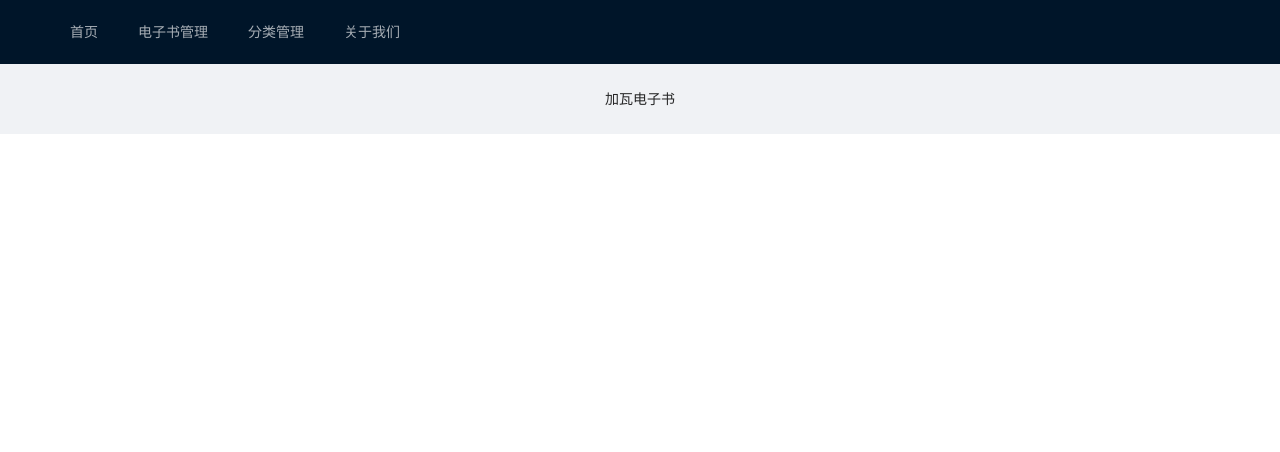
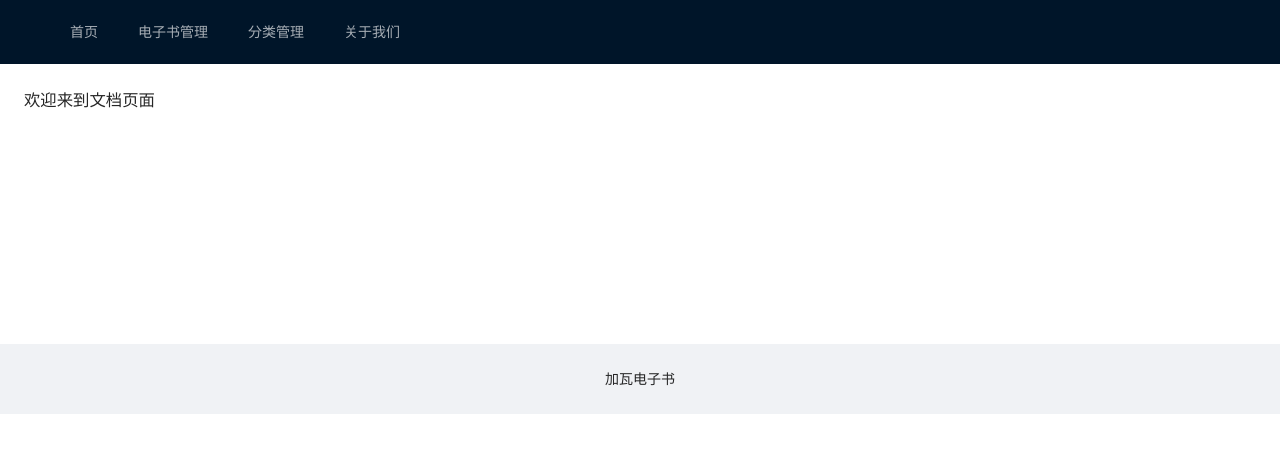
Before and after one commit to xftxyz2001/wiki-sb2v3, a Vue app in the folder web/: page /doc in a window 1280 px wide. Shown: the top 452 px of the page. Built offline with nearby package versions, Linux system fonts and the light colour scheme; no server answers.

Commit message:
8-12 增加文档页面，点击首页电子书标题可以进入文档页面

```diff
--- a/web/src/router/index.ts
+++ b/web/src/router/index.ts
@@ -1,6 +1,8 @@
 import {createRouter, createWebHistory, RouteRecordRaw} from 'vue-router'
 import Home from '../views/home.vue'
 import About from '../views/about.vue'
+import Doc from '../views/doc.vue'
+
 import AdminEbook from '../views/admin/admin-ebook.vue'
 import AdminCategory from '../views/admin/admin-category.vue'
 import AdminDoc from '../views/admin/admin-doc.vue'
@@ -19,6 +21,11 @@
         // which is lazy-loaded when the route is visited.
         //component: () => import(/* webpackChunkName: "about" */ '../views/about.vue')
         component: About
+    },
+    {
+        path: '/doc',
+        name: 'Doc',
+        component: Doc
     },
     {
         path: '/admin/ebook',
--- /dev/null
+++ b/web/src/views/doc.vue
@@ -0,0 +1,23 @@
+<template>
+  <a-layout>
+    <a-layout-content :style="{background:'#fff',padding:'24px',margin:0,minHeight:'280px'}">
+      <div class="doc">
+        <h1>欢迎来到文档页面</h1>
+      </div>
+    </a-layout-content>
+
+
+  </a-layout>
+
+
+</template>
+
+<script>
+export default {
+  name: "doc.vue"
+}
+</script>
+
+<style scoped>
+
+</style>
--- a/web/src/views/home.vue
+++ b/web/src/views/home.vue
@@ -43,7 +43,9 @@
             <a-list-item-meta :description="item.description">
               <!-- 标题-->
               <template #title>
-                <a :href="item.href">{{ item.name }}</a>
+                <router-link :to="'/doc?ebookId='+item.id">
+                  {{ item.name }}
+                </router-link>
               </template>
               <!--  封面图-->
               <template #avatar>
```
